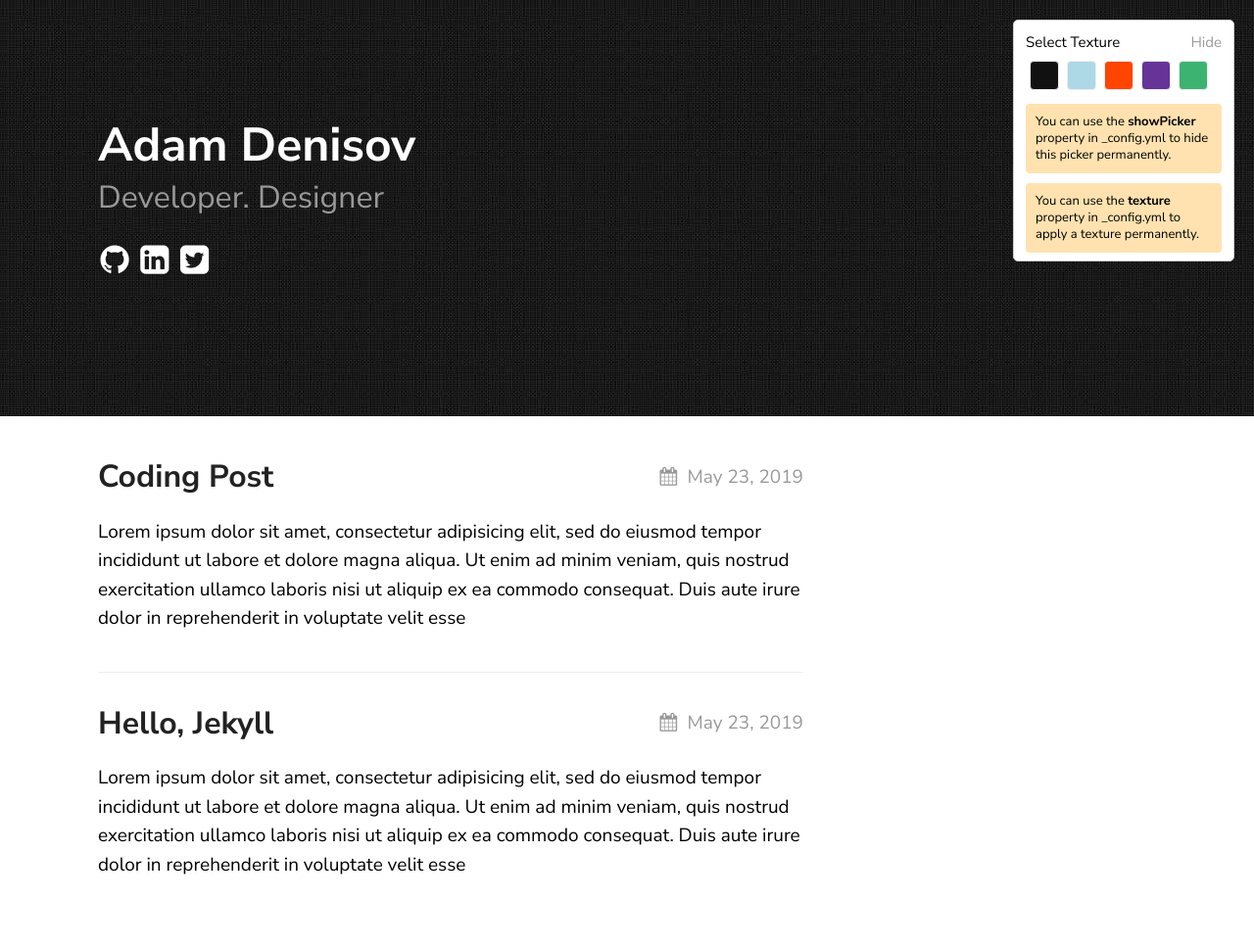
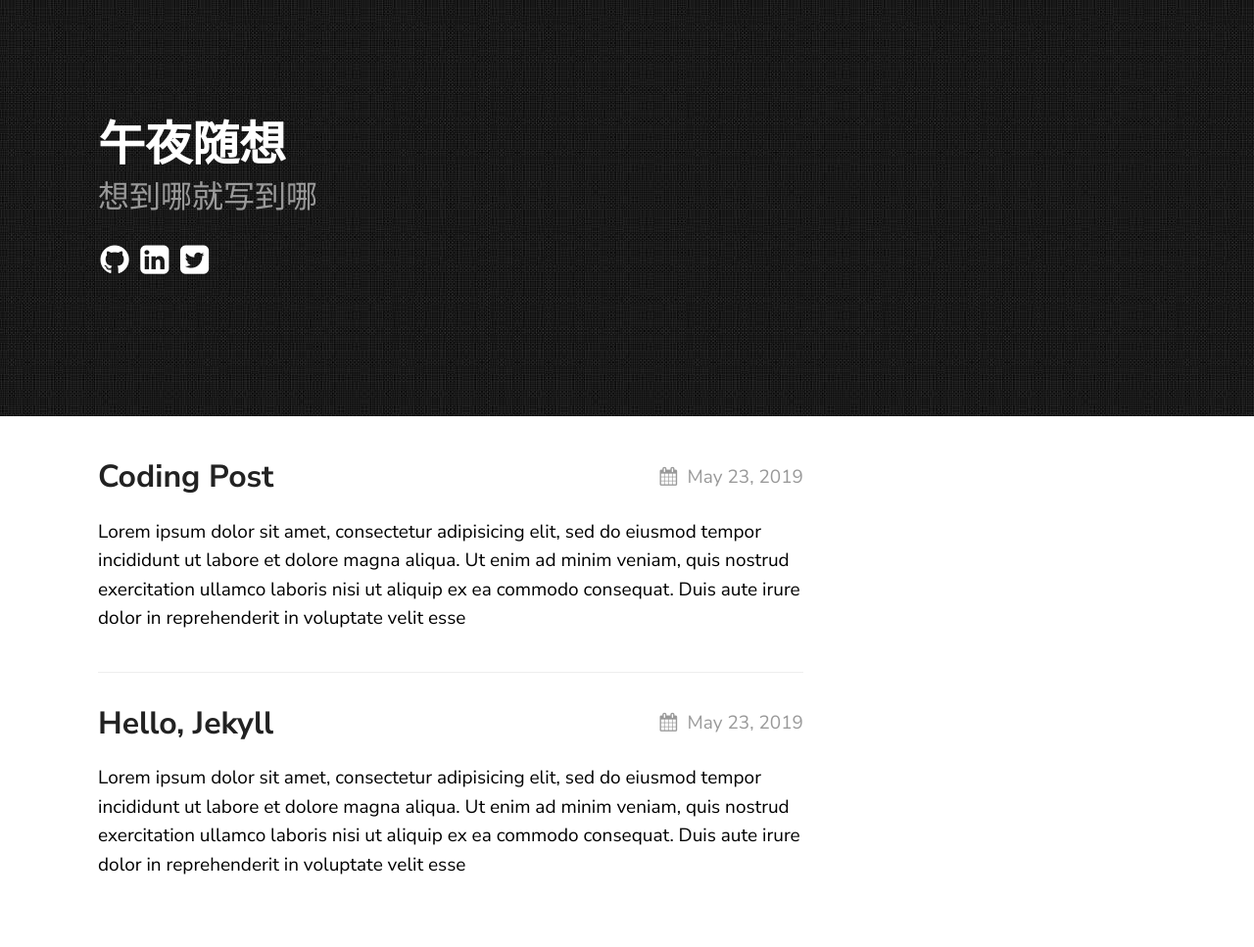
Before and after one commit to Shin1122/Shin1122.github.io, a Jekyll site: the page built from index.md, in a window 1280 px wide. Shown: the whole page at 98% size. Built offline with Jekyll 4.4.1, drawn with Linux system fonts in a browser that asks for light colours.

Commit message:
no message

```diff
--- a/_config.yml
+++ b/_config.yml
@@ -1,10 +1,8 @@
-title: Texture Theme
-author: GitHub User
-email: your-email@domain.com
+title: 午夜随笔-我只关心我想关心的
+author: Jown Shin
+email: big_shin@126.com
 description: > # this means to ignore newlines until "show_exerpts:"
-  Write an awesome description for your new site here. You can edit this
-  line in _config.yml. It will appear in your document head meta (for
-  Google search results) and in your feed.xml site description.
+  不一定是午夜,但一定是想到哪就写到哪,也许对也许不对,只要我还能继续写下去.
 show_excerpts: true # set to true to show excerpts on the homepage
 baseurl: /texture
 
@@ -15,12 +13,12 @@
 
 permalink: /posts/:title/
 texture:
-  title: Adam Denisov
-  tagline: Developer. Designer
+  title: 午夜随想
+  tagline: 想到哪就写到哪
   date_format: "%b %-d, %Y"
   style: black
-  showNav: false
-  showPicker: true
+  showNav: true
+  showPicker: false
 
   # generate social links in footer
   social_links:
```
